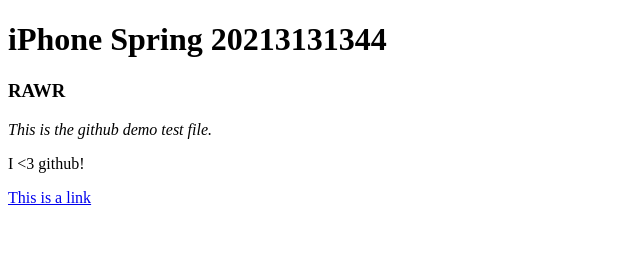
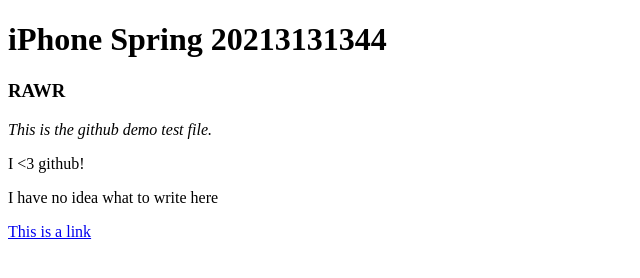
Before and after one commit to rickyc/nyu-spring-2011-git-lecture, a plain HTML site: page index.html in a window 1280 px wide. Shown: the whole page, without its empty margins (0-640 px from the left). Drawn offline with Linux system fonts and the light colour scheme.

Commit message:
This is a descriptive message about the change

```diff
--- a/index.html
+++ b/index.html
@@ -11,7 +11,7 @@
         <em>This is the github demo test file.</em>
         <p>I <3 github!</p>
 
-
+        <p> I have no idea what to write here </p>
         <a href="google.com"> This is a link</a>
     </body>
 
```
